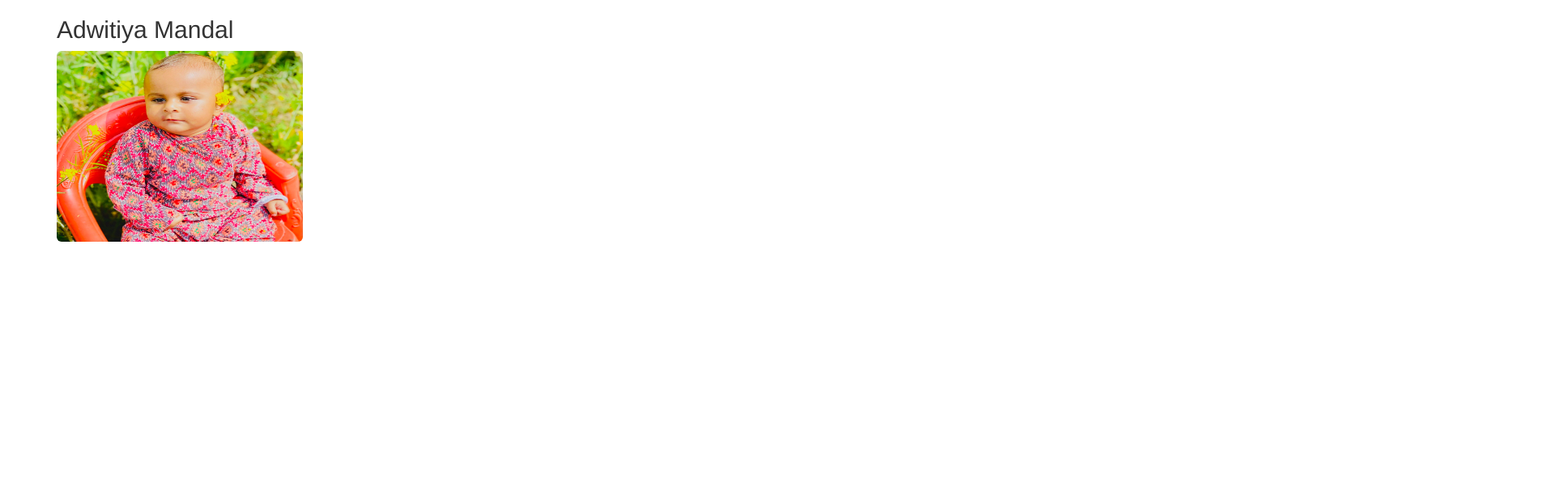
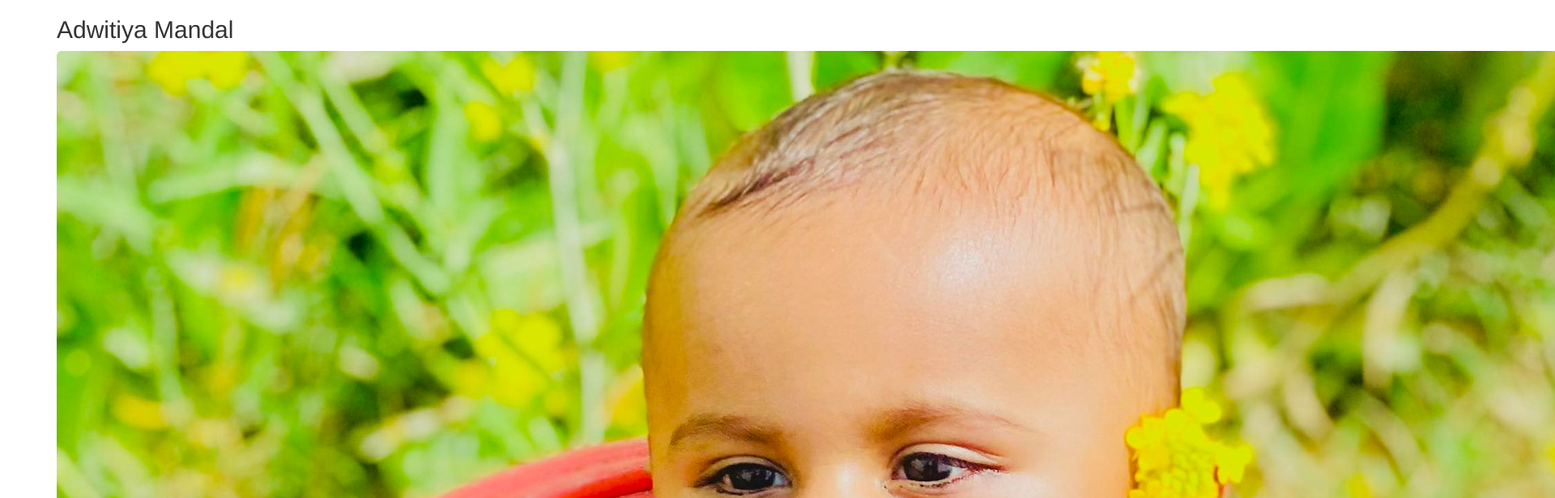
Before and after one commit to iamadwitiyamandal/iamadwitiyamandal.github.com, a plain HTML site: page index.html in a window 1280 px wide. Shown: the top 616 px of the page at 81% size, 1920 px wide, since content can reach past the window. Drawn offline with nearby package versions, Linux system fonts and the light colour scheme.

Commit message:
Update index.html

```diff
--- a/index.html
+++ b/index.html
@@ -2,7 +2,7 @@
 <!DOCTYPE html>
 <html lang="en">
 <head>
-  <title>Bootstrap Example</title>
+  <title>Adwitiya Mandal</title>
   <meta charset="utf-8">
   <meta name="viewport" content="width=device-width, initial-scale=1">
   <link rel="stylesheet" href="https://maxcdn.bootstrapcdn.com/bootstrap/3.4.1/css/bootstrap.min.css">
@@ -13,7 +13,7 @@
 
 <div class="container">
   <h2>Adwitiya Mandal</h2>
-  <img src="https://raw.githubusercontent.com/iamadwitiyamandal/iamadwitiyamandal.github.com/master/assets/images/adwitiya/adwitiya.jpg" class="img-rounded" alt="adwitiya" width="304" height="236">
+  <img src="https://raw.githubusercontent.com/iamadwitiyamandal/iamadwitiyamandal.github.com/master/assets/images/adwitiya/adwitiya.jpg" class="img-rounded" alt="adwitiya">
 </div>
 
 </body>
```
